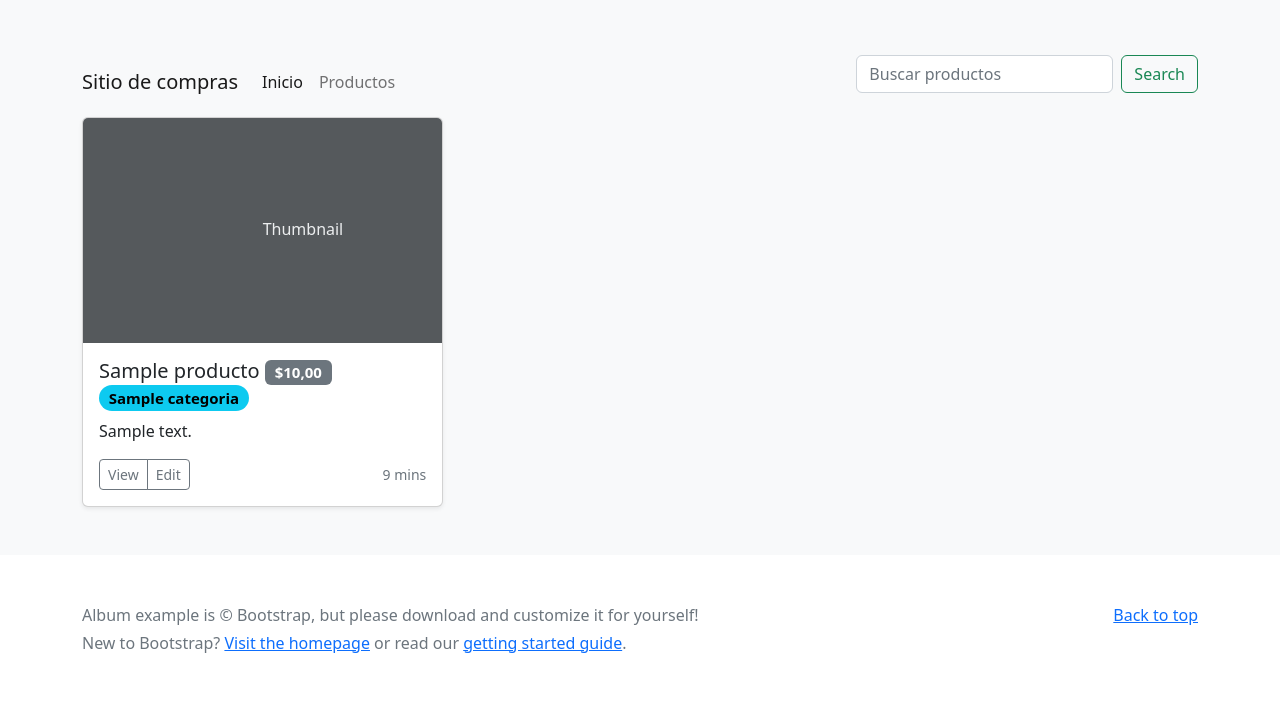
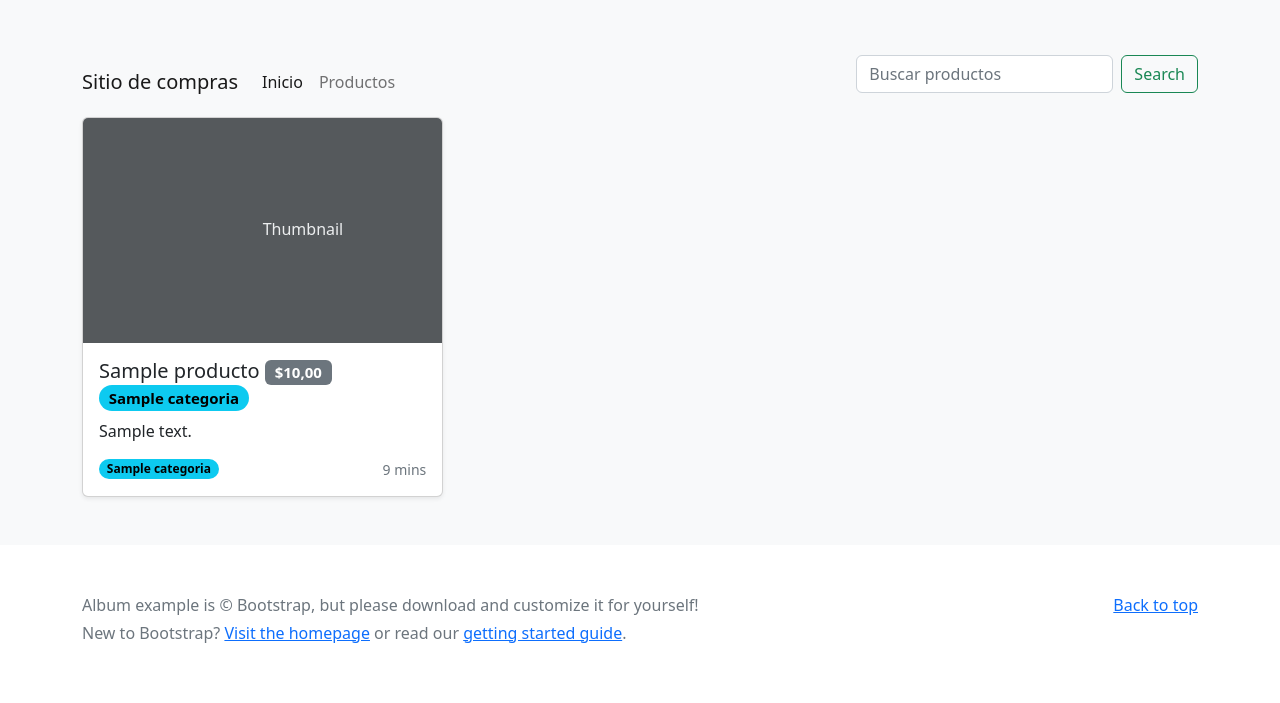
Before and after one commit to lucasibaniez/catalogo, a Django app: page / in a window 1280 px wide. Shown: the part 421-1124 px from the top of the page. After the commit the page ends 1064 px from the top, so only its background shows below. Run offline with Django 4.2, Linux system fonts and the light colour scheme; tables that the repository leaves empty hold one stand-in row (values such as "Sample post"); parts of the project's set-up code (start-up, migrations or seed data) failed here and were passed over; some libraries are stand-ins or nearby versions.

Commit message:
categorias como muchos a muchos

```diff
--- a/catalogo/productos/models.py
+++ b/catalogo/productos/models.py
@@ -9,7 +9,23 @@ class Producto(models.Model):
 
     activo = models.BooleanField(default=True)
 
-    categoria = models.ForeignKey(Categoria, on_delete=models.CASCADE, null=True)
+    categoria = models.ForeignKey(Categoria, on_delete=models.CASCADE, null=True, related_name="categorias")
+
+    categoria2 = models.ManyToManyField(Categoria)
+
+    # ficha = models.OneToOneField(Ficha)
 
     def __str__(self):
         return self.nombre
+
+
+x = Producto.objects.filter(id=1).first() # exists()
+if x:
+    pass
+
+"""
+class ProductoCategoria(models.Model):
+    categoria = models.ForeignKey(Categoria, on_delete=models.CASCADE, null=True)
+    producto = models.ForeignKey(Producto, on_delete=models.CASCADE, null=True)
+    # fecha
+"""
--- a/catalogo/templates/index.html
+++ b/catalogo/templates/index.html
@@ -15,8 +15,12 @@
                         <p class="card-text">{{p.descripcion}}</p>
                         <div class="d-flex justify-content-between align-items-center">
                             <div class="btn-group">
-                            <button type="button" class="btn btn-sm btn-outline-secondary">View</button>
-                            <button type="button" class="btn btn-sm btn-outline-secondary">Edit</button>
+
+                                {% for c in p.categoria2.all %}
+                                    <span class="badge rounded-pill text-bg-info">{{c.nombre}}</span>
+                                {% endfor %}
+
+
                             </div>
                             <small class="text-muted">9 mins</small>
                         </div>
```
Also changed, not shown: catalogo/productos/migrations/0004_producto_categoria2_alter_producto_categoria.py (added).
